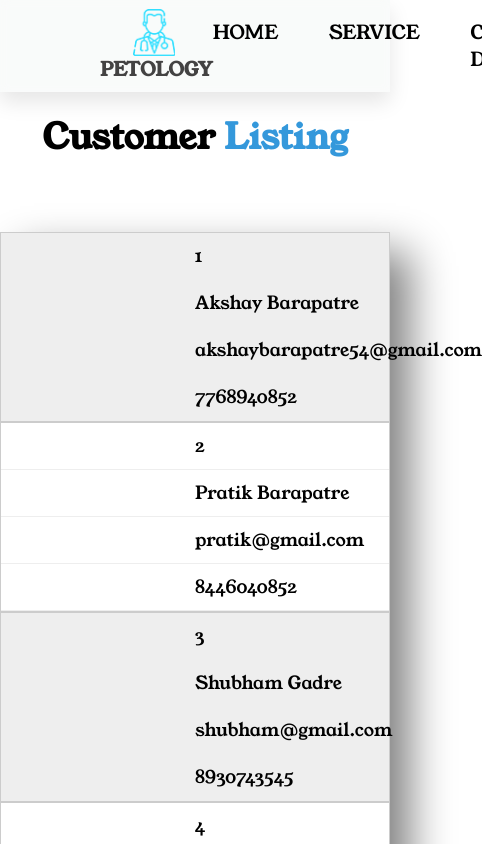
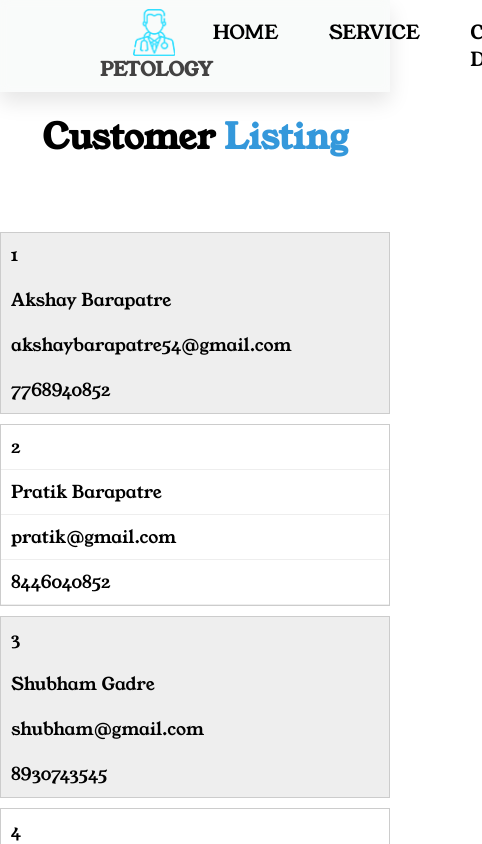
Before and after one commit to Aksh-007/verterniary-store, a React (Vite) app: page /customerdetails in a window 390 px wide. Shown: the top 844 px of the page, 482 px wide, since content can reach past the window. Built offline with nearby package versions, Linux system fonts and the light colour scheme; data requests are answered from the project's data file.

Commit message:
Fix - REsponsive issue fix

```diff
--- a/src/components/Navbar.jsx
+++ b/src/components/Navbar.jsx
@@ -45,13 +45,14 @@ const Navbar = () => {
           <Link to="/customerdetails">CUSTOMER DETAILS</Link>
           <Link to="/dashboard">DASHBOARD</Link>
           {isAuthenticated ? (
-            <button
-              className="login-button"
-              type="submit"
-              onClick={dispatchLogout}
-            >
-              LogOut
-            </button>
+            // <button
+            //   className="logout-button"
+            //   type="submit"
+            //   onClick={dispatchLogout}
+            // >
+            //   LogOut
+            // </button>
+            <Link onClick={dispatchLogout}>LOGOUT</Link>
           ) : (
             <Link to="/login">LOGIN</Link>
           )}
--- a/src/styles/CustomerDetails.css
+++ b/src/styles/CustomerDetails.css
@@ -45,13 +45,31 @@ Max width before this PARTICULAR table gets nasty
 This query will take effect for any screen smaller than 760px
 and also iPads specifically.
 */
-@media only screen and (max-width: 760px),
-  (min-device-width: 768px) and (max-device-width: 1024px) {
+/* Media Query for Tablets */
+@media only screen and (max-width: 1024px) {
+  table {
+    width: 90%;
+  }
+
+  td,
+  th {
+    font-size: 1.3rem;
+  }
+}
+
+/* Media Query for Mobile Devices */
+@media only screen and (max-width: 760px) {
   table {
     width: 100%;
+    box-shadow: none;
   }
 
-  /* Force table to not be like tables anymore */
+  td,
+  th {
+    font-size: 1.1rem;
+  }
+
+  /* Make the table responsive */
   table,
   thead,
   tbody,
@@ -61,37 +79,30 @@ and also iPads specifically.
     display: block;
   }
 
-  /* Hide table headers (but not display: none;, for accessibility) */
   thead tr {
-    position: absolute;
-    top: -9999px;
-    left: -9999px;
+    display: none;
   }
 
   tr {
     border: 1px solid #ccc;
+    margin-bottom: 10px;
   }
 
   td {
-    /* Behave  like a "row" */
     border: none;
     border-bottom: 1px solid #eee;
     position: relative;
-    padding-left: 50%;
+    /* padding-left: 50%; */
   }
 
   td:before {
-    /* Now like a table header */
     position: absolute;
-    /* Top/left values mimic padding */
     top: 6px;
     left: 6px;
     width: 45%;
     padding-right: 10px;
     white-space: nowrap;
-    /* Label the data */
     content: attr(data-column);
-
     color: #000;
     font-weight: bold;
   }
--- a/src/styles/Navbar.css
+++ b/src/styles/Navbar.css
@@ -63,3 +63,20 @@ a:hover {
   top: 0;
   translate: 0;
 }
+
+.logout-button {
+  margin: auto;
+  width: 150px;
+  height: 50px;
+  font-size: 1.4rem;
+  cursor: pointer;
+  background-color: #434242;
+  color: #ffffff;
+  border-radius: 10px;
+}
+
+.logout-button:hover {
+  color: #434242;
+  border: 2px solid #434242;
+  background-color: transparent;
+}
```
Also changed, not shown: src/images/hamburger.png (added).
